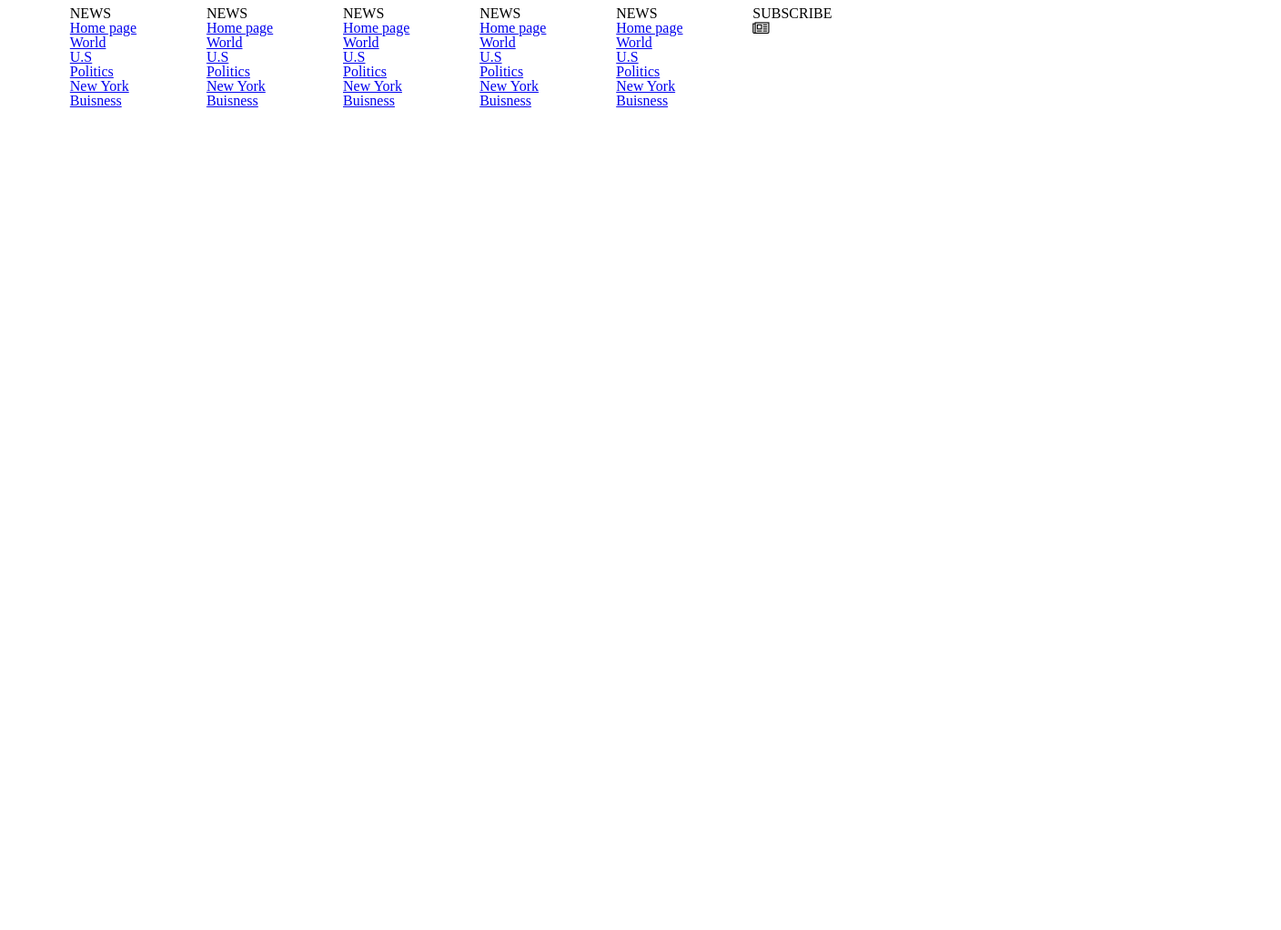
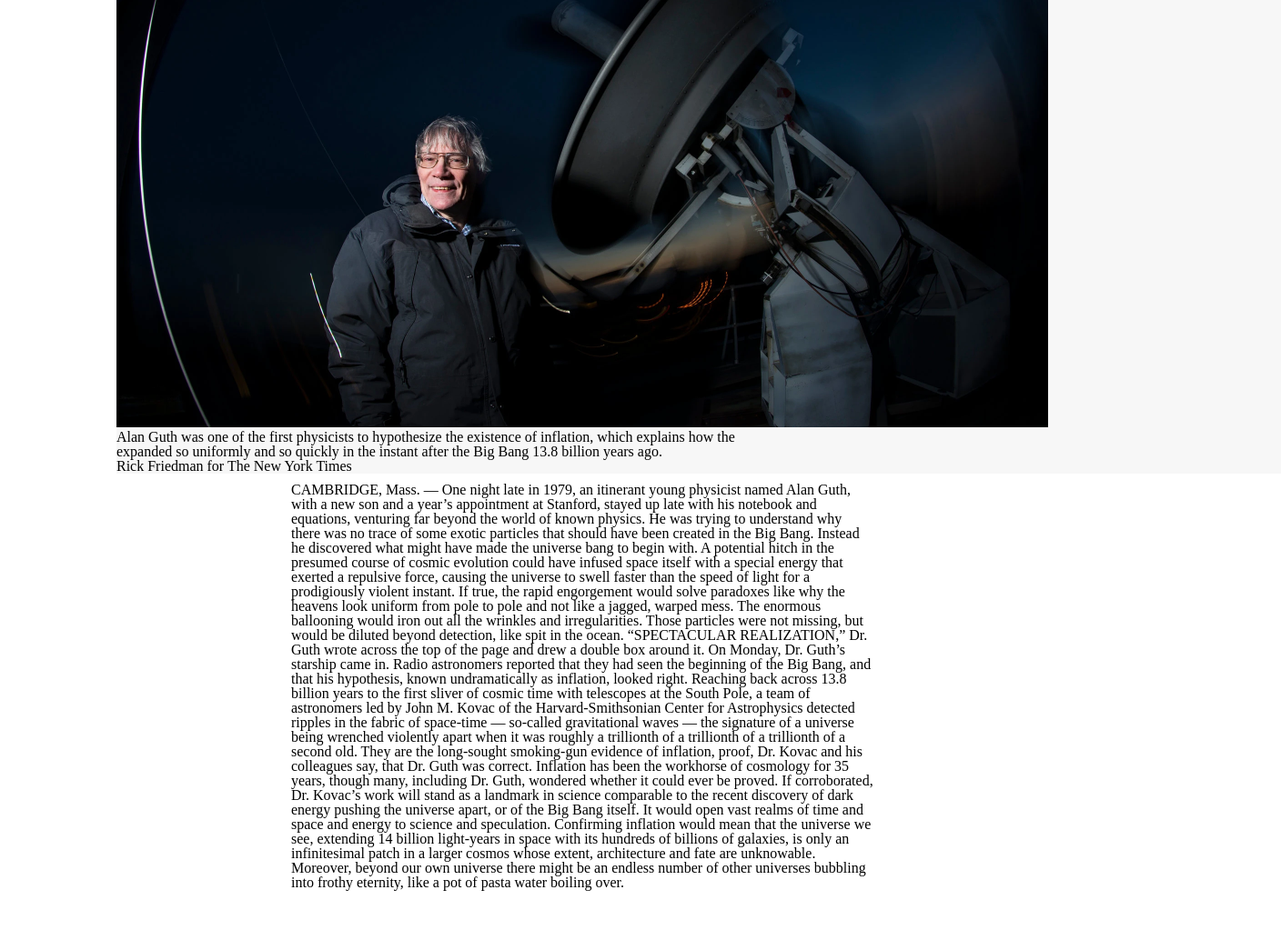
Before and after one commit to truetechcode/Positioning-project, a plain HTML site: page index.html in a window 1280 px wide. Shown: the part 182-1205 px from the top of the page at 91% size, 1408 px wide, since content can reach past the window. Before the commit the page ends 800 px from the top, so only its background shows below. Drawn offline with Linux system fonts and the light colour scheme.

Commit message:
added an article tag and some paragraph tags with text, also added header image and embeded a youtube video

```diff
--- a/index.html
+++ b/index.html
@@ -21,10 +21,37 @@
 		</div>
 
 	</nav>
-	<section class="content">
-		<div class="top-wrapper"></div>
+	<article class="article">
+		<div class="top-wrapper">
+				<header class="header">
+						<h4 class="title">Space Ripples Reveal Big Bangs Smoking Gun</h4>
+						<img src="images/cosmos-super.jpg" alt="header-image" class="header-img">
+						<p class="img-caption">Alan Guth was one of the first physicists to hypothesize the existence of inflation, which explains how the <br> expanded so uniformly and so quickly in the instant after the Big Bang 13.8 billion years ago. <br><strong class="credit">Rick Friedman for The New York Times</strong></p>
+					</header>
+		</div>
+		<section class="content">
+			<p>
+					CAMBRIDGE, Mass. — One night late in 1979, an itinerant young physicist named Alan Guth, with a new son and a year’s appointment at Stanford, stayed up late with his notebook and equations, venturing far beyond the world of known physics.
 
-	</section>
+					He was trying to understand why there was no trace of some exotic particles that should have been created in the Big Bang. Instead he discovered what might have made the universe bang to begin with. A potential hitch in the presumed course of cosmic evolution could have infused space itself with a special energy that exerted a repulsive force, causing the universe to swell faster than the speed of light for a prodigiously violent instant.
+
+					If true, the rapid engorgement would solve paradoxes like why the heavens look uniform from pole to pole and not like a jagged, warped mess. The enormous ballooning would iron out all the wrinkles and irregularities. Those particles were not missing, but would be diluted beyond detection, like spit in the ocean.
+
+					“SPECTACULAR REALIZATION,” Dr. Guth wrote across the top of the page and drew a double box around it.
+
+					On Monday, Dr. Guth’s starship came in. Radio astronomers reported that they had seen the beginning of the Big Bang, and that his hypothesis, known undramatically as inflation, looked right.
+
+					Reaching back across 13.8 billion years to the first sliver of cosmic time with telescopes at the South Pole, a team of astronomers led by John M. Kovac of the Harvard-Smithsonian Center for Astrophysics detected ripples in the fabric of space-time — so-called gravitational waves — the signature of a universe being wrenched violently apart when it was roughly a trillionth of a trillionth of a trillionth of a second old. They are the long-sought smoking-gun evidence of inflation, proof, Dr. Kovac and his colleagues say, that Dr. Guth was correct.
+
+					Inflation has been the workhorse of cosmology for 35 years, though many, including Dr. Guth, wondered whether it could ever be proved.
+
+					If corroborated, Dr. Kovac’s work will stand as a landmark in science comparable to the recent discovery of dark energy pushing the universe apart, or of the Big Bang itself. It would open vast realms of time and space and energy to science and speculation.
+
+					Confirming inflation would mean that the universe we see, extending 14 billion light-years in space with its hundreds of billions of galaxies, is only an infinitesimal patch in a larger cosmos whose extent, architecture and fate are unknowable. Moreover, beyond our own universe there might be an endless number of other universes bubbling into frothy eternity, like a pot of pasta water boiling over.
+			</p>
+		</section>
+
+	</article>
 	<section class="footer">
 		<div class="footer-image">
 			<img src="images/new-york-times-logo.jpg">
--- a/main.css
+++ b/main.css
@@ -102,12 +102,29 @@ nav {
 	color: white;
 	font-size: x-small;
 }
+
 /*wrapper*/
 .top-wrapper {
 	width: 100%;
-	height: 121px;
+	/* height: 121px; */
 	background-color: rgb(247, 247, 247);
+	margin: 10px 10%;
 	box-sizing: border-box;
+}
+
+/* article */
+.article{
+	padding: 50px 0;
+
+}
+
+.article img{
+	width: 80%;
+}
+
+.content{
+	width: 50%;
+	margin: 0 auto;
 }
 
 .footer {
```
Also changed, not shown: images/cosmos-super.jpg (added).
